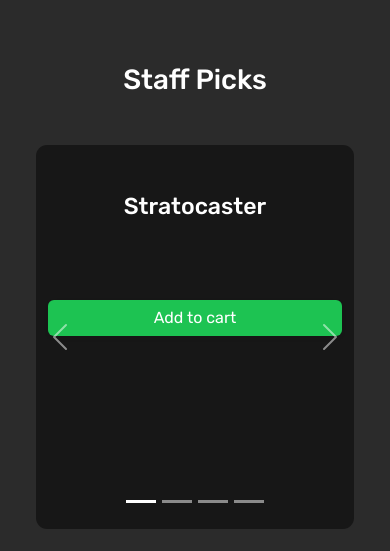
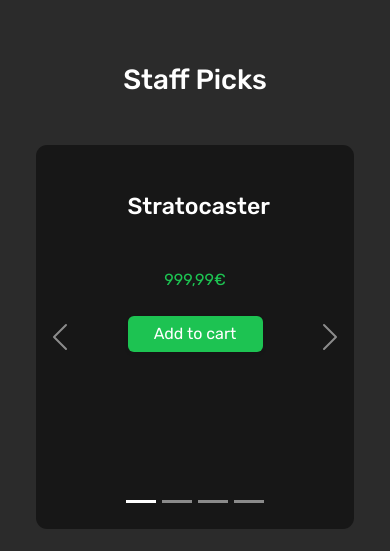
Before and after one commit to elegist/thm-guitar-configurator, a Django app: page / in a window 390 px wide. Shown: the part 821-1372 px from the top of the page. Run offline with Django 4.2, Linux system fonts and the light colour scheme; data comes from the database, SQL or seed files in the repository; some libraries are stand-ins or nearby versions.

Commit message:
added item display for each staff pick

```diff
--- a/base/templates/base/staff-picks-carousel/staff-picks-carousel-item.html
+++ b/base/templates/base/staff-picks-carousel/staff-picks-carousel-item.html
@@ -1,7 +1,19 @@
-<div class="container py-5">
-    <h3>{{ pick.0.staffPick.name }}</h3>
-    <img class="img-fluid" src="https://via.placeholder.com/274x145" alt="" srcset="">
-    <div class="d-grid gap-2 col-sm-3 mx-auto">
-        <button class="btn btn-success shadow-sm mt-5 mt-md-3">Add to cart</button>
+<div class="container w-50 py-5 text-center">
+    <div class="row">
+        <div class="col">
+            <h3>{{ pick.0.staffPick.name }}</h3>
+            <img class="img-fluid" src="https://via.placeholder.com/274x145" alt="" srcset="">
+            <p class="text-color-success pt-3">{{pick.2.item.price}}€</p>
+            <div class="d-grid gap-2 col-sm mx-auto">
+                <button class="btn btn-success shadow-sm mt-2 mt-md-0">Add to cart</button>
+            </div>
+        </div>
+        <div class="col d-none d-lg-block">
+            <ul class="list-group">
+                {% for item in pick %}
+                    <li class="list-group-item list-group-item-dark">{{item.item.name}}</li>
+                {% endfor %}
+            </ul>
+        </div>
     </div>
 </div>
--- a/base/views.py
+++ b/base/views.py
@@ -20,6 +20,7 @@ def home(request):
     FlyingVStaff = StaffPickItem.objects.filter(staffPick = 4)
     staffPicks = [StaffPickItem.objects.filter(staffPick = 1), StaffPickItem.objects.filter(staffPick = 2), StaffPickItem.objects.filter(staffPick = 3), StaffPickItem.objects.filter(staffPick = 4)]
     staffPicksIndex = range(len(staffPicks))
+    staffPicksTotals = []
 
     context = {
         'steps': steps,
```
